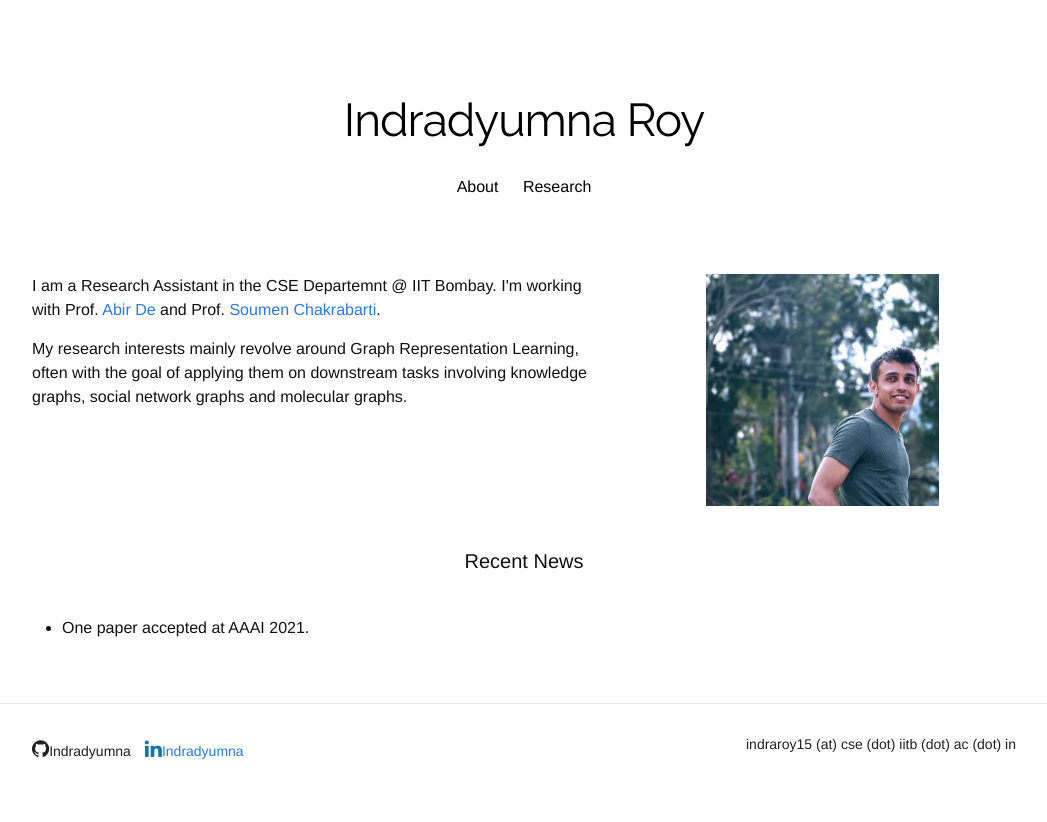
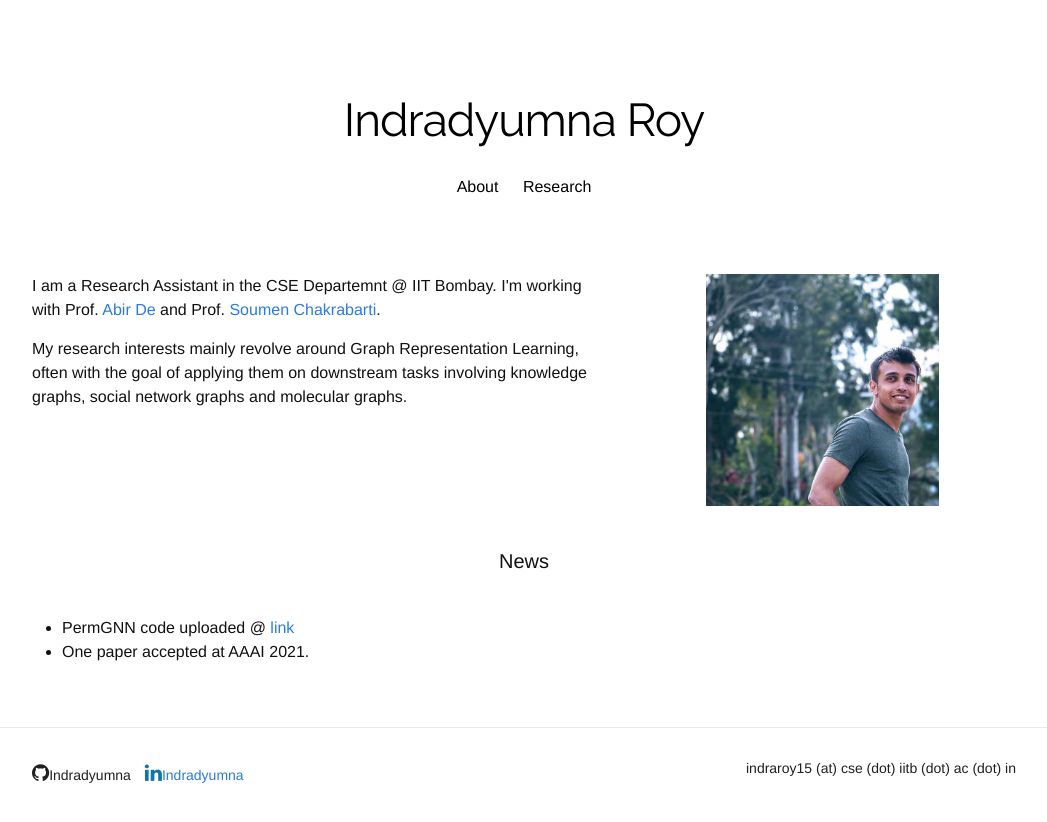
Before and after one commit to Indradyumna/indradyumna.github.io, a Jekyll site: the page built from index.html, in a window 1280 px wide. Shown: the top 822 px of the page, without its empty margins (116-1163 px from the left). Built offline with Jekyll 4.4.1, drawn with Linux system fonts in a browser that asks for light colours; nearby versions of some CDN libraries; some web fonts are replaced; a style sheet for code colours, icons or effects is not loaded.

Commit message:
PermGNN code linked

```diff
--- a/index.html
+++ b/index.html
@@ -19,7 +19,8 @@ title: "Indradyumna Roy"
 </div>
 
 
-<h1 class="page-heading">Recent News</h1>
+<h1 class="page-heading">News</h1>
 <ul>
+  <li> PermGNN code uploaded @ <a href="https://github.com/Indradyumna/PermGNN">link</a>
   <li> One paper accepted at AAAI 2021. </li>
 </ul>
--- a/research.html
+++ b/research.html
@@ -12,7 +12,7 @@ title: "Research Overview"
         <tr>
           <td><a href="https://arxiv.org/abs/2012.08974">Arxiv</a></td>
           <td><a href="https://www.youtube.com/watch?v=i7WOrkwSL24&t=103s">Talk</a></td>
-          <td><a href="https://github.com/Indradyumna/">Code</a></td>
+          <td><a href="https://github.com/Indradyumna/PermGNN">Code</a></td>
         </tr>
       </table>
     </div>
```
